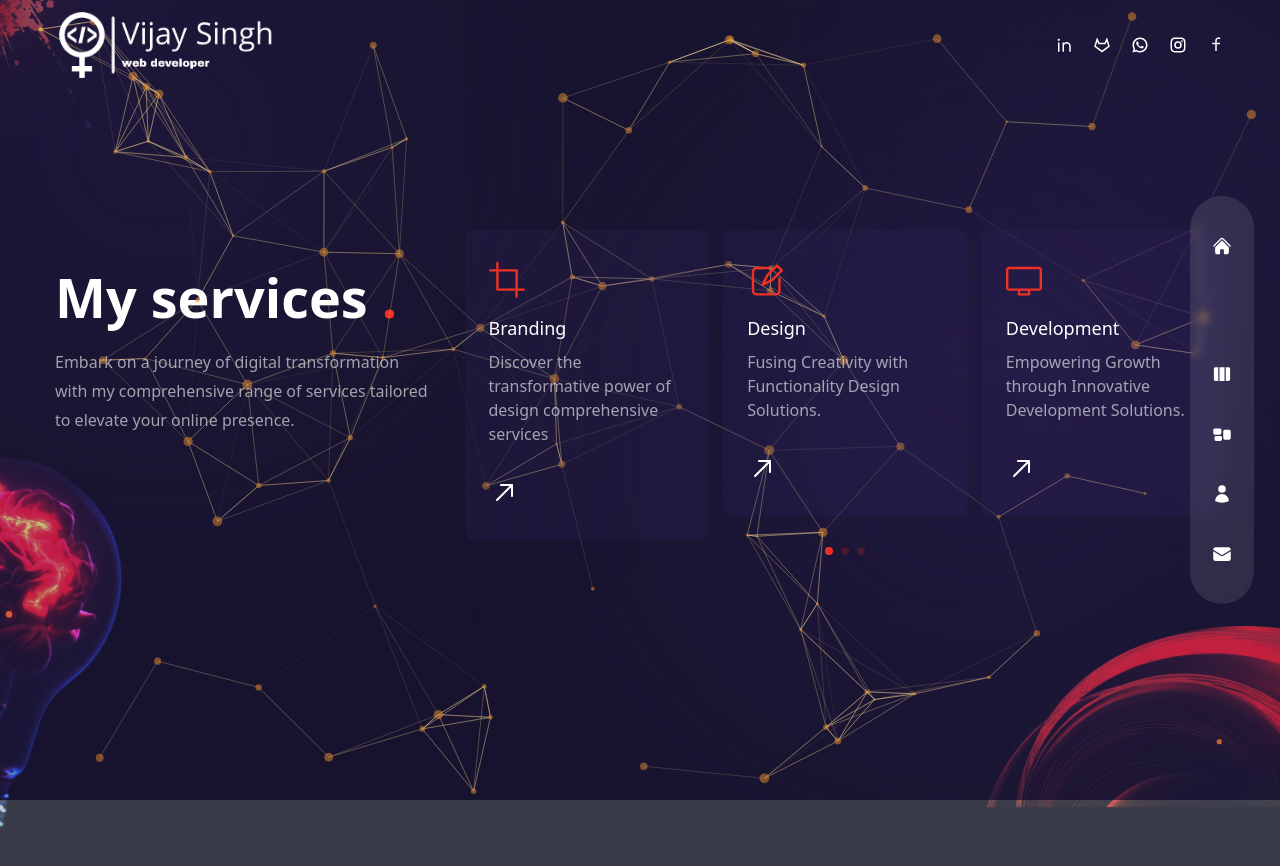
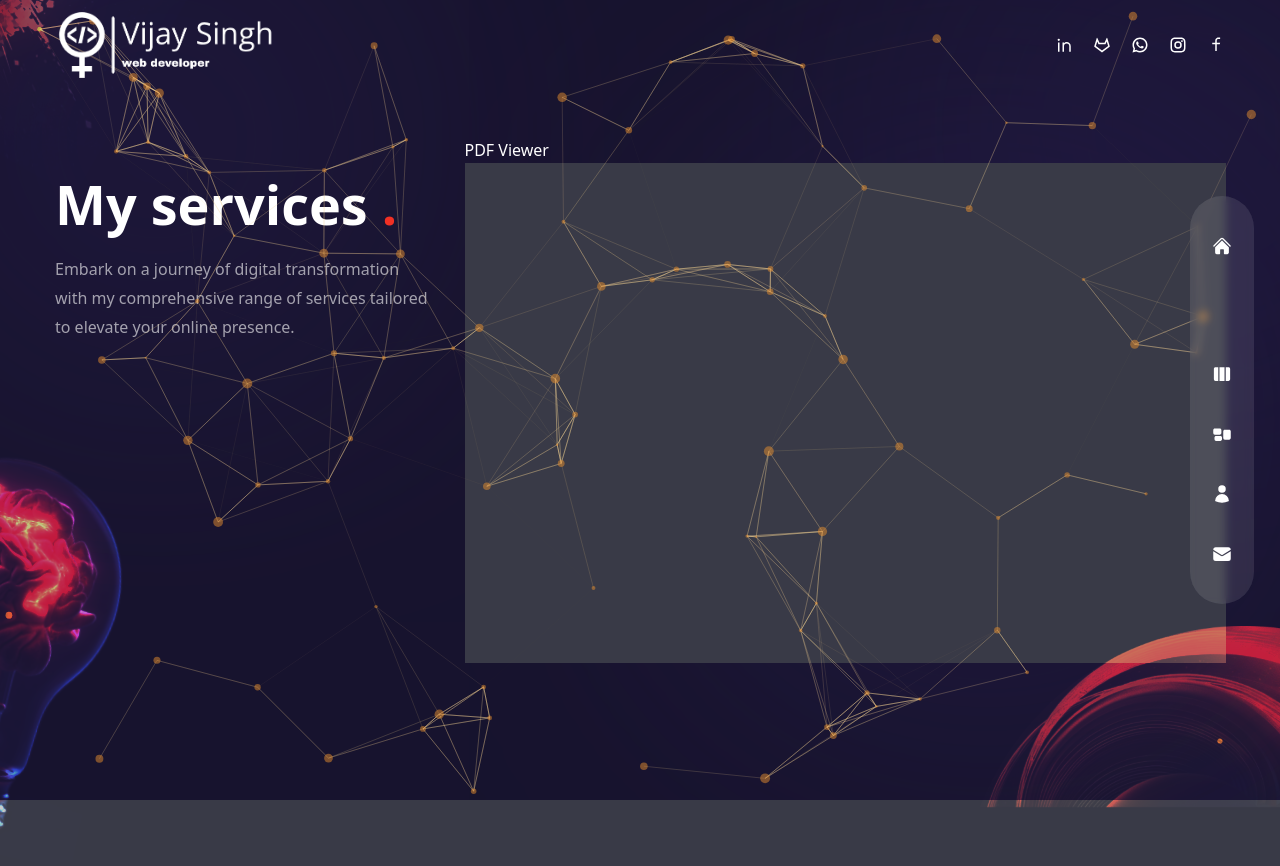
Before and after one commit to vijaysing514/Portfolio, a Next.js app: page /resume in a window 1280 px wide. Shown: the top 866 px of the page. Built offline with nearby package versions, Linux system fonts and the light colour scheme; some icons are missing.

Commit message:
Update index.js

```diff
--- a/pages/resume/index.js
+++ b/pages/resume/index.js
@@ -1,6 +1,5 @@
 
 import ParticlesContainer from '../../components/ParticlesContainer';
-import ServiceSlider from '../../components/ServiceSlider';
 import Bulb from '../../components/Bulb';
 import Circles from '../../components/Circles';
 import { motion } from 'framer-motion';
@@ -19,7 +18,16 @@ const Resume = () => {
           <motion.p variants={fadeIn('up',0.4)} initial="hidden" animate="show" exit="hidden" className='mb-4 max-w-[400px] mx-auto lg:mx-0'>Embark on a journey of digital transformation with my comprehensive range of services tailored to elevate your online presence.</motion.p>
         </div>
         <motion.div variants={fadeIn('up',0.6)} initial="hidden" animate="show" exit="hidden" className='w-full xl:max-w-[65%]'>
-        <ServiceSlider />
+        <div>
+      <h1>PDF Viewer</h1>
+      <iframe
+        title="PDF Viewer"
+        src="/vijay-singh.pdf"
+        width="100%"
+        height="500px"
+        frameborder="0"
+      ></iframe>
+    </div>
         </motion.div>
       </div>
     </div>
```
